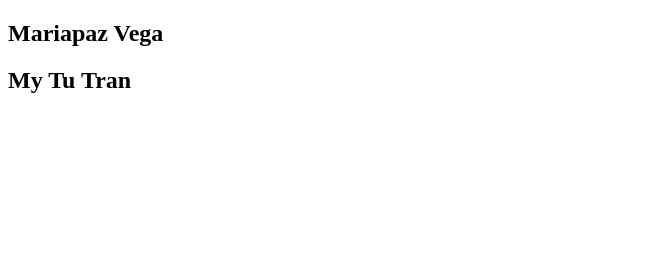
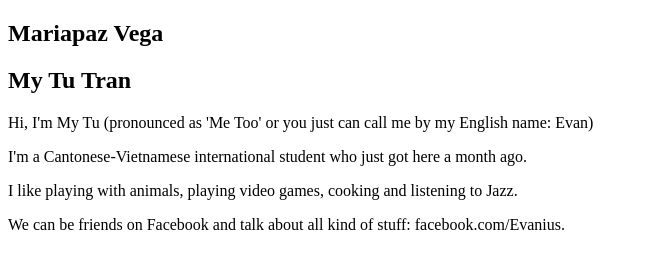
Before and after one commit to mytutran/Tran_MT_Vega_M_HW1, a plain HTML site: page index.html in a window 1280 px wide. Shown: the whole page, without its empty margins (0-648 px from the left). Drawn offline with Linux system fonts and the light colour scheme.

Commit message:
updated mttbio-1

```diff
--- a/index.html
+++ b/index.html
@@ -9,6 +9,10 @@
 	</section>
 	<section id="mmt">
 		<h2>My Tu Tran</h2>
+			<p>Hi, I'm My Tu (pronounced as 'Me Too' or you just can call me by my English name: Evan)</p>
+			<p>I'm a Cantonese-Vietnamese international student who just got here a month ago.</p>
+			<p>I like playing with animals, playing video games, cooking and listening to Jazz.</p>
+			<p>We can be friends on Facebook and talk about all kind of stuff: facebook.com/Evanius.</p>
 	</section>
 </body>
 </html>
```
Also changed, not shown: 1 other file.
